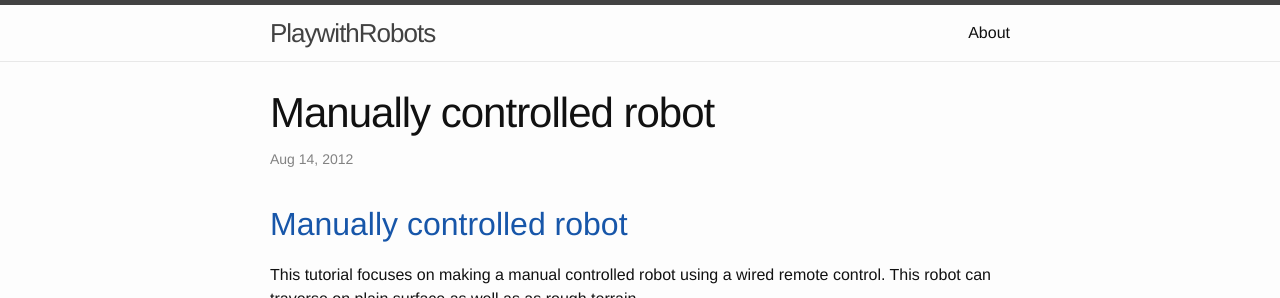
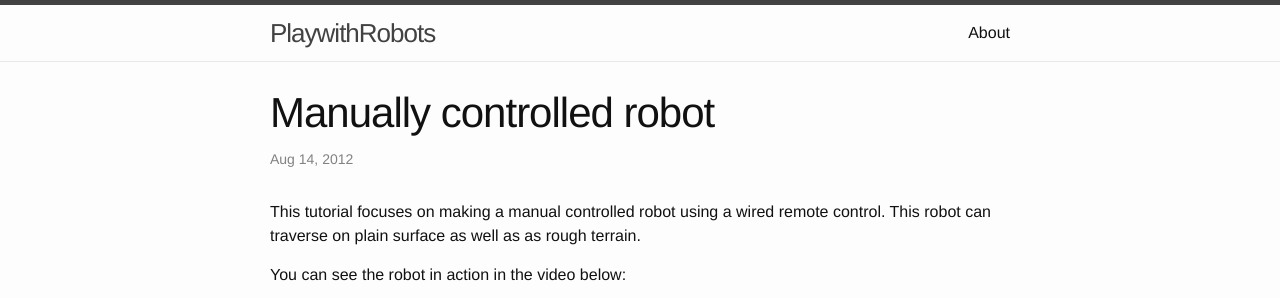
Before and after one commit to playwithrobots/playwithrobots.github.io, a Jekyll site: the page built from _posts/2012-08-14-manually-controlled-robot.markdown, in a window 1280 px wide and 900 px high, cut to the strip 0-298 px from the top of the window. Built offline with Jekyll 4.4.1, drawn with Linux system fonts in a browser that asks for light colours; Markdown is read by kramdown in place of the engine named in the settings.

Commit message:
manual controlled robot article updated

```diff
--- a/_posts/2012-08-14-manually-controlled-robot.markdown
+++ b/_posts/2012-08-14-manually-controlled-robot.markdown
@@ -2,10 +2,8 @@
 layout: post
 title: "Manually controlled robot"
 category: "make-it-from-scratch"
-redirect_from: "/make-it-form-scratch/manually-controlled-robot"
+redirect_from: "/make-it-form-scratch/manually-controlled-robot/"
 ---
-##[ Manually controlled robot]()
-
 This tutorial focuses on making a manual controlled robot using a wired remote control. This robot can traverse on plain surface as well as as rough terrain.
 
 You can see the robot in action in the video below:
```
